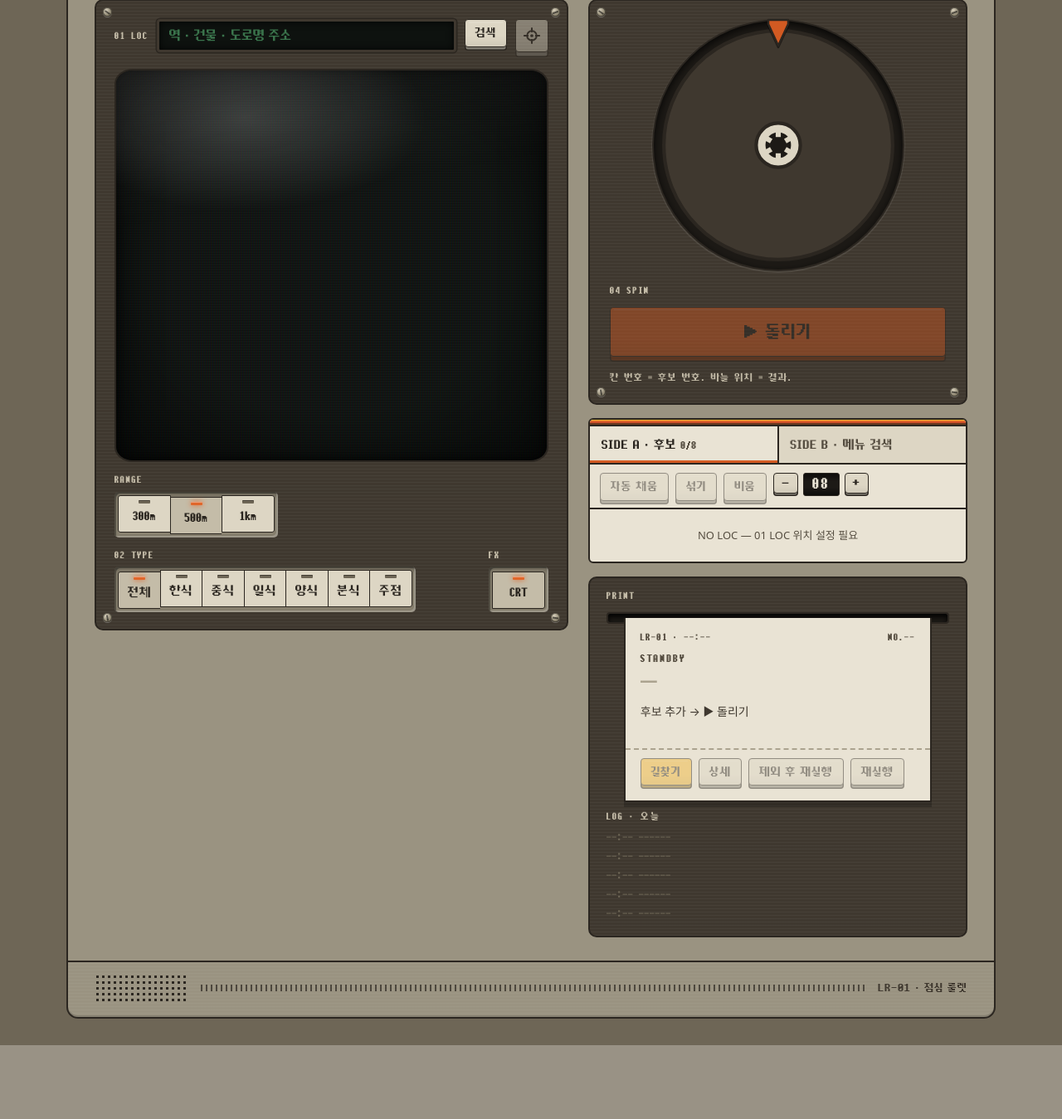
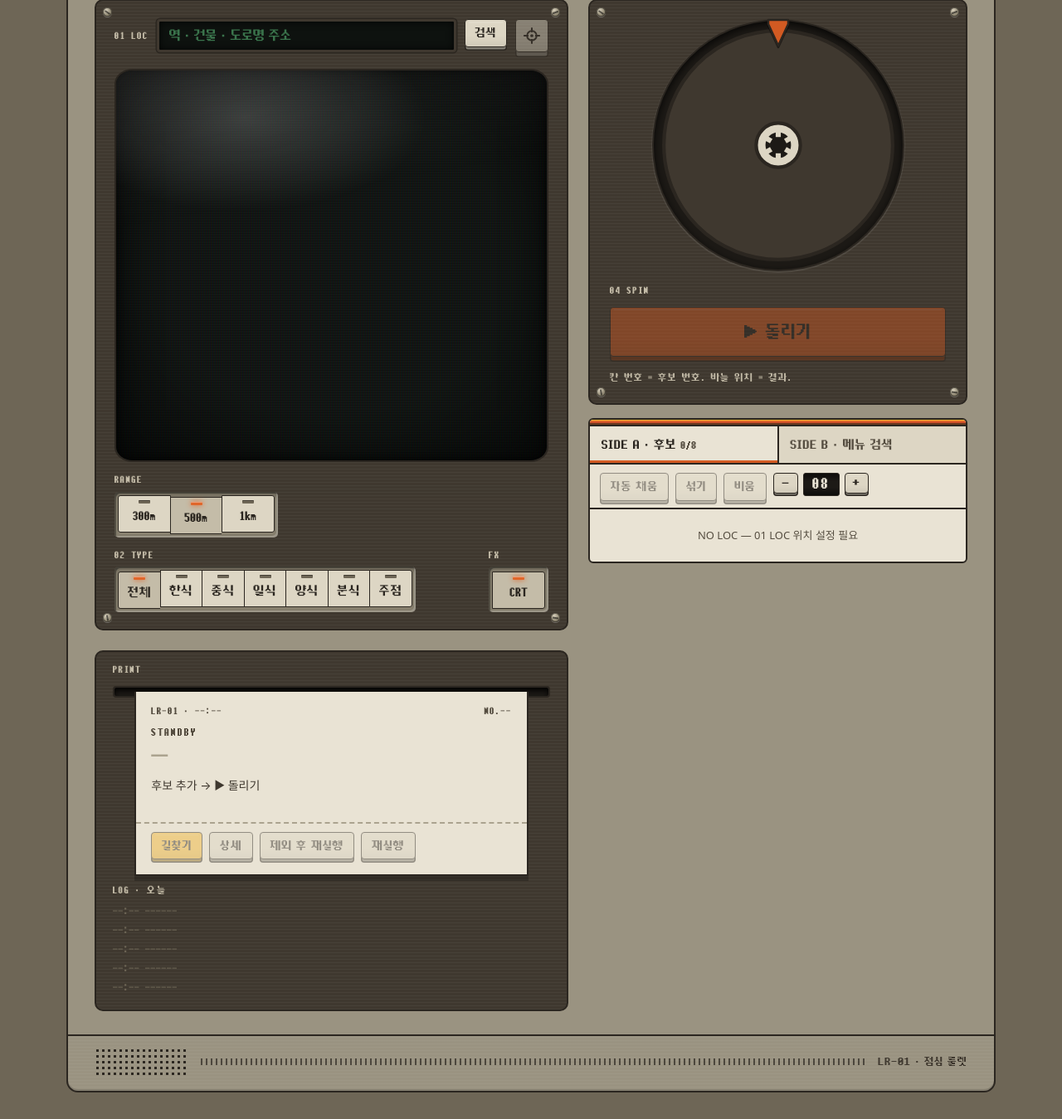
Before and after one commit to coldzero7362/lunch-roulette-app, a Laravel app: template resources/views/roulette.blade.php in a window 1280 px wide. Shown: the part 298-1647 px from the top of the page at 83% size. Before the commit the page ends 1558 px from the top, so only its background shows below. Run offline with Laravel 12, Linux system fonts and the light colour scheme; the template is opened without the code that fills it, so the values that code supplies are empty; style sheets or scripts are compiled from the project's sources; some libraries are stand-ins or nearby versions.

Commit message:
Move the receipt under the console on desktop
The PRINT panel becomes its own grid item: on desktop it sits in the
left column under the console (filling the space that was empty), with
the deck and cassette spanning the right column. On mobile the DOM
order keeps it last, after the wheel and candidates.

Co-Authored-By: Claude Opus 5.5 <noreply@anthropic.com>

```diff
--- a/resources/css/roulette.css
+++ b/resources/css/roulette.css
@@ -502,7 +502,11 @@
 }
 
 @media (min-width: 1024px) {
-    .rl-main { grid-template-columns: minmax(0, 1.25fr) minmax(0, 1fr); align-items: start; }
+    .rl-main { grid-template-columns: minmax(0, 1.25fr) minmax(0, 1fr); grid-template-rows: auto 1fr; align-items: start; }
+    /* 데스크톱: 왼쪽 = 콘솔 + 영수증, 오른쪽 = 돌림판 + 후보 (모바일은 HTML 순서대로 영수증이 맨 아래) */
+    .rl-main > .rl-console { grid-column: 1; grid-row: 1; }
+    .rl-main > .rl-side { grid-column: 2; grid-row: 1 / span 2; }
+    .rl-main > .rl-printer { grid-column: 1; grid-row: 2; }
 }
 
 .rl-console {
--- a/resources/views/roulette.blade.php
+++ b/resources/views/roulette.blade.php
@@ -151,8 +151,10 @@
                     </div>
                 </div>
 
+            </section>
+
             {{-- 결과 프린터: 자리를 항상 차지해서 결과가 나와도 아래가 밀리지 않음 --}}
-                <div class="rl-printer rl-ribs">
+            <div class="rl-printer rl-ribs" aria-label="결과">
                 <span class="rl-console__label">PRINT</span>
                 <div id="result" class="rl-ticket is-idle">
                     <div class="rl-ticket__slot" aria-hidden="true"></div>
@@ -177,7 +179,6 @@
                     <ol id="result-log" class="rl-log__list"></ol>
                 </div>
             </div>
-            </section>
         </main>
 
         {{-- 명판 --}}
```
Lines whose indentation alone changed are shown as unchanged.
